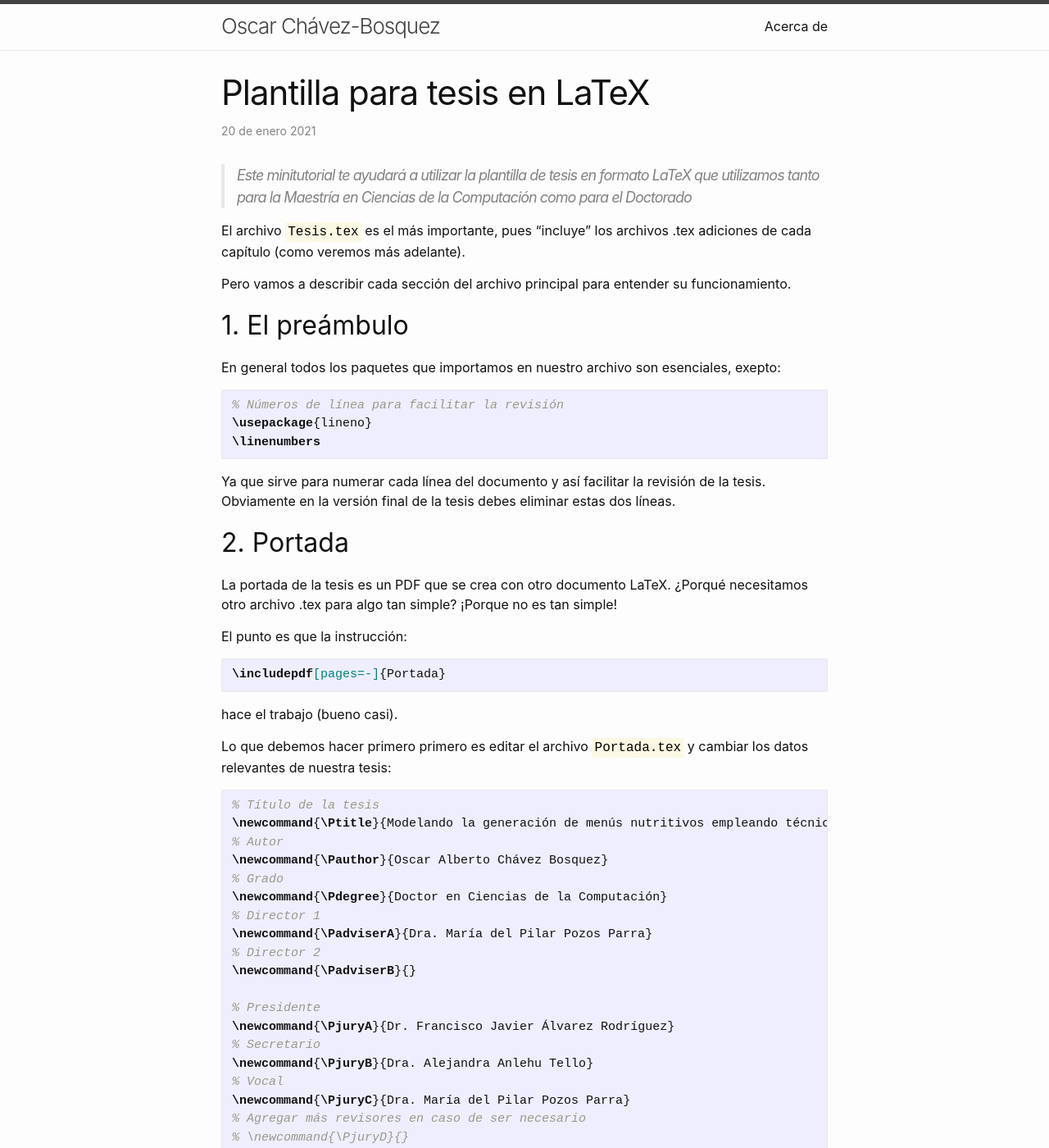
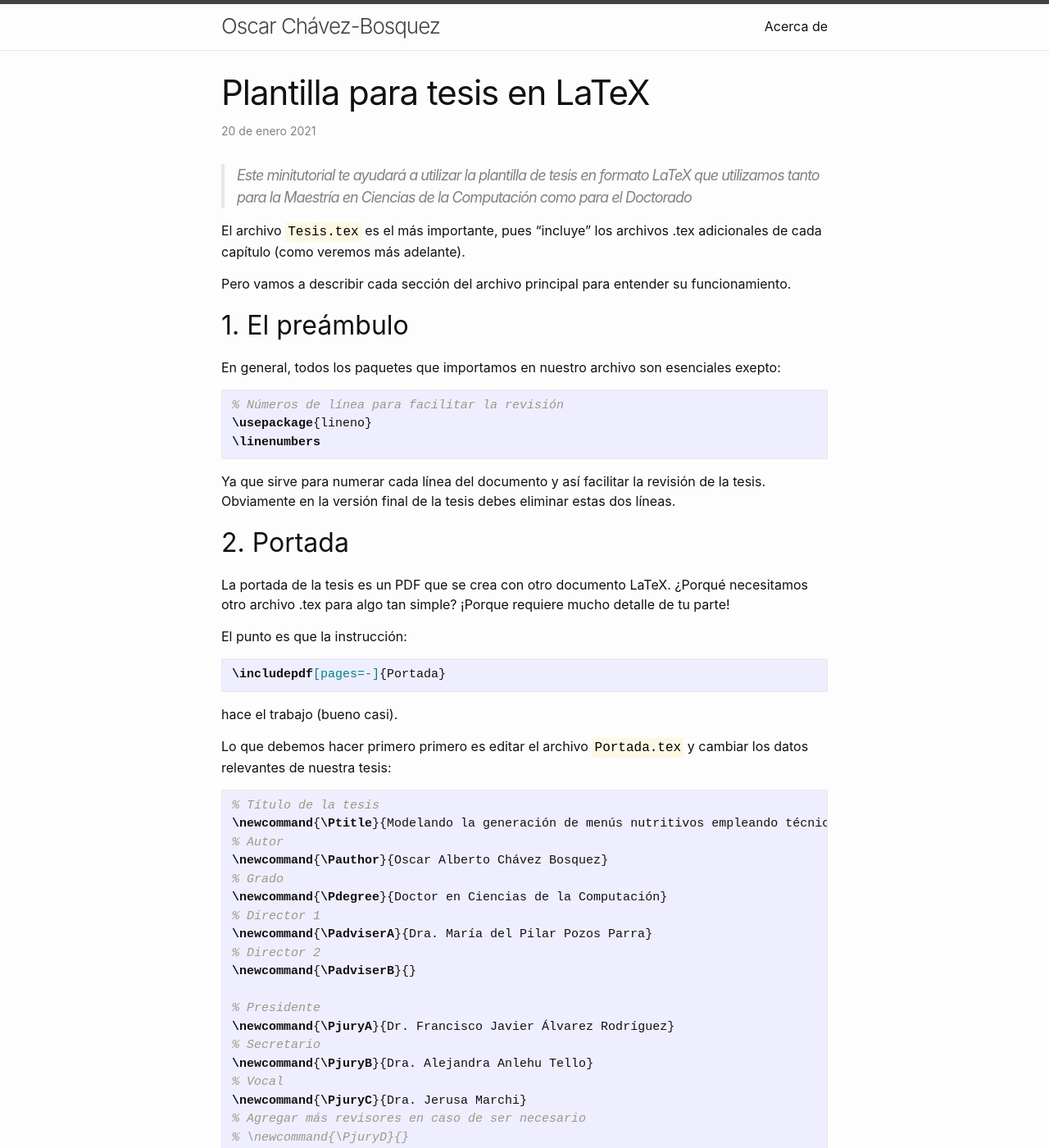
Before and after one commit to chavezbosquez/chavezbosquez.github.io, a Jekyll site: the page built from _posts/2021-01-20-tesis-latex.md, in a window 1280 px wide and 1400 px high. Shown: the whole window at 82% size. Built offline with Jekyll 4.4.1, drawn with Linux system fonts in a browser that asks for light colours; some of the changed text lies outside the part shown.

Commit message:
Formato de tesis en LaTeX

```diff
--- a/_posts/2021-01-20-tesis-latex.md
+++ b/_posts/2021-01-20-tesis-latex.md
@@ -10,14 +10,14 @@ que utilizamos tanto para la Maestría en Ciencias de la Computación como para
 Doctorado
 
 El archivo <mark class="archivo">Tesis.tex</mark> es el más importante, pues "incluye"
-los archivos .tex adiciones de cada capítulo (como veremos más adelante).
+los archivos .tex adicionales de cada capítulo (como veremos más adelante).
 
 Pero vamos a describir cada sección del archivo principal para entender su funcionamiento.
 
 ## 1. El preámbulo
 
-En general todos los paquetes que importamos en nuestro archivo son
-esenciales, exepto:
+En general, todos los paquetes que importamos en nuestro archivo son
+esenciales exepto:
 
 ~~~latex
 % Números de línea para facilitar la revisión
@@ -37,7 +37,7 @@ Otros paquetes que en un momento dado podrían ser opcionales son:
 ## 2. Portada
 
 La portada de la tesis es un PDF que se crea con otro documento LaTeX. ¿Porqué necesitamos
-otro archivo .tex para algo tan simple? ¡Porque no es tan simple!
+otro archivo .tex para algo tan simple? ¡Porque requiere mucho detalle de tu parte!
 
 El punto es que la instrucción:
 
@@ -67,7 +67,7 @@ y cambiar los datos relevantes de nuestra tesis:
 % Secretario
 \newcommand{\PjuryB}{Dra. Alejandra Anlehu Tello}
 % Vocal
-\newcommand{\PjuryC}{Dra. María del Pilar Pozos Parra}
+\newcommand{\PjuryC}{Dra. Jerusa Marchi}
 % Agregar más revisores en caso de ser necesario
 % \newcommand{\PjuryD}{}
 
```
Also changed, not shown: other parts of _posts/2021-01-20-tesis-latex.md (+3 -3 lines).
